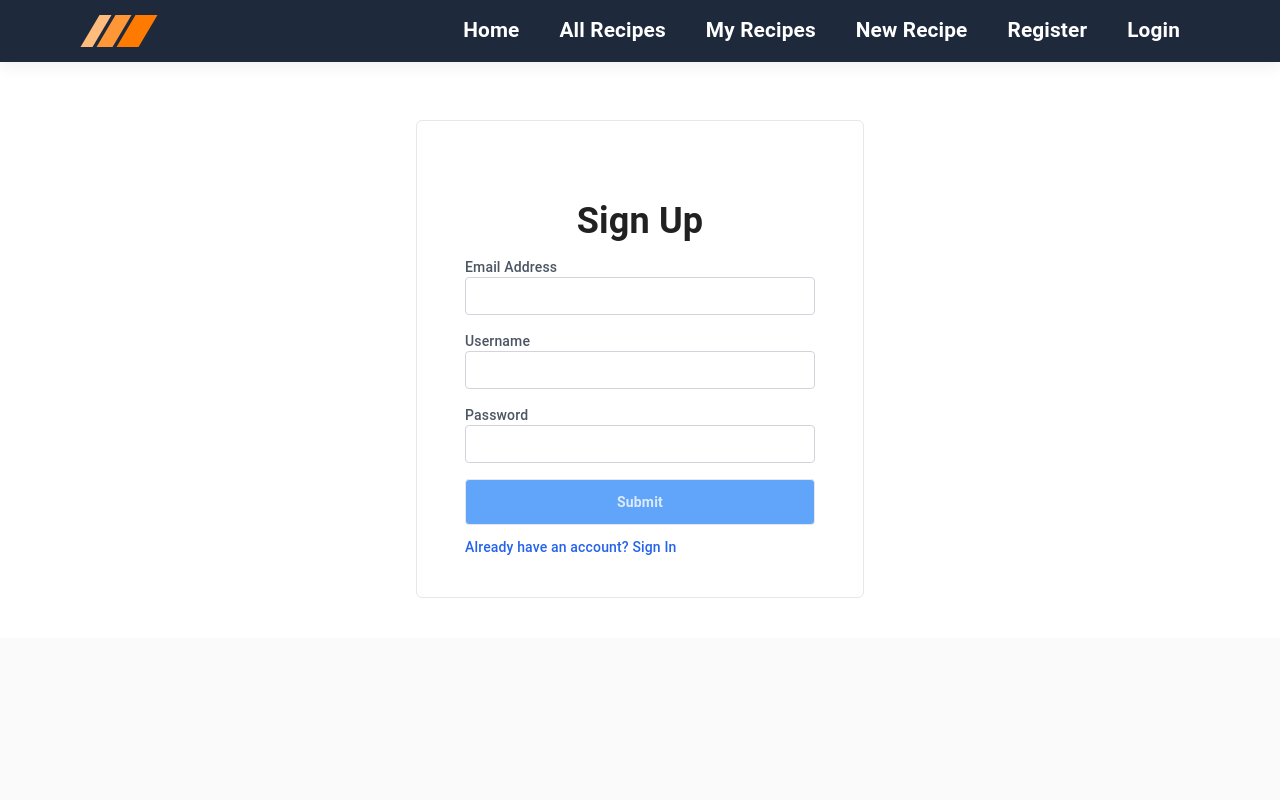
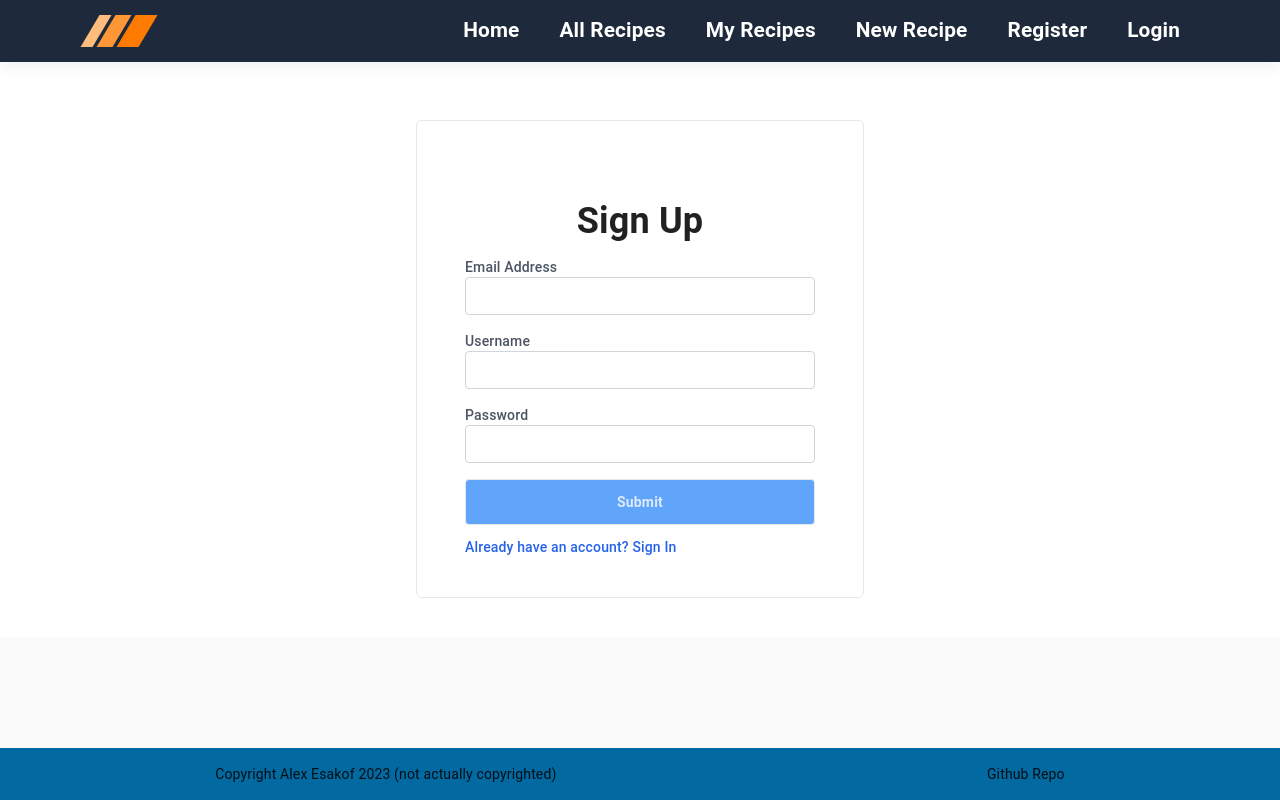
Before and after one commit to aesakof/recipe-app, a React (Create React App) app in the folder react-frontend/: page /Register in a window 1280 px wide. Built offline with nearby package versions, Linux system fonts and the light colour scheme.

Commit message:
Very basic footer

```diff
--- a/react-frontend/src/App.js
+++ b/react-frontend/src/App.js
@@ -2,6 +2,7 @@ import React from 'react';
 import {Routes, Route} from "react-router-dom"
 
 import Navbar from './components/Navbar';
+import Footer from './components/Footer';
 import Register from "./components/Register"
 import Login from "./components/Login"
 import Logout from "./components/Logout"
@@ -21,7 +22,7 @@ import './index.css';
 
 function App() {
     return (
-        <div>
+        <div className='flex flex-col min-h-screen'>
             <CssBaseline />
             {/* <Header /> */}
             <Navbar />
@@ -46,9 +47,7 @@ function App() {
                 </Routes>
             </div>
 
-
-
-            {/* <Footer /> */}
+            <Footer />
         </div>
 
     )
--- /dev/null
+++ b/react-frontend/src/components/Footer.js
@@ -0,0 +1,16 @@
+import React, { useState, useEffect, useContext } from "react";
+import { Context } from "../Context";
+import { Link } from "react-router-dom";
+
+export default function Footer() {
+
+    return (
+        <div className="mt-auto bg-sky-700 py-4">
+            <ul className="sm:flex sm:justify-between">
+                <li className="mx-auto">Copyright Alex Esakof 2023 (not actually copyrighted)</li>
+                <li className="mx-auto" href="https://github.com/aesakof/recipe-app"><a>Github Repo</a></li>
+            </ul>
+
+        </div>
+    )
+}
```
